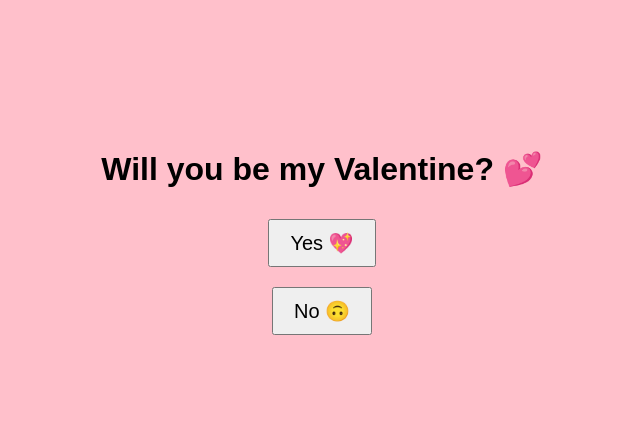
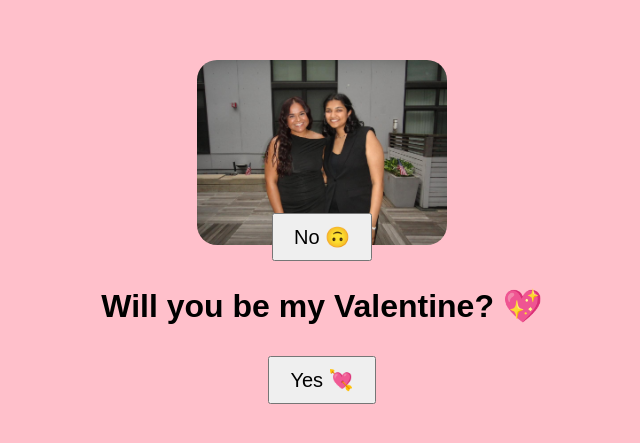
Before and after one commit to DarkDantekv/for-milee, a plain HTML site: page index.html in a window 1280 px wide. Shown: the part 171-614 px from the top of the page, without its empty margins (318-958 px from the left). Drawn offline with Linux system fonts and the light colour scheme.

Commit message:
index.html

```diff
--- a/index.html
+++ b/index.html
@@ -12,28 +12,50 @@
       height: 100vh;
       font-family: Arial, sans-serif;
       text-align: center;
+      overflow: hidden;
     }
+
+    img {
+      width: 250px;
+      border-radius: 20px;
+      margin-bottom: 20px;
+    }
+
     button {
       font-size: 20px;
       padding: 10px 20px;
       margin: 10px;
       cursor: pointer;
+      position: relative;
+    }
+
+    #noBtn {
+      position: absolute;
     }
   </style>
 </head>
 <body>
 
-  <h1>Will you be my Valentine? 💕</h1>
+  <img src="Formal2025.jpeg" alt="Us 💕">
 
-  <button onclick="yes()">Yes 💖</button>
-  <button onclick="no()">No 🙃</button>
+  <h1>Will you be my Valentine? 💖</h1>
+
+  <button onclick="yes()">Yes 💘</button>
+  <button id="noBtn">No 🙃</button>
 
   <script>
+    const noBtn = document.getElementById("noBtn");
+
+    noBtn.addEventListener("mouseover", () => {
+      const x = Math.random() * (window.innerWidth - noBtn.offsetWidth);
+      const y = Math.random() * (window.innerHeight - noBtn.offsetHeight);
+
+      noBtn.style.left = x + "px";
+      noBtn.style.top = y + "px";
+    });
+
     function yes() {
-      document.body.innerHTML = "<h1>YAY!!! 💘🥰</h1><p>I can't wait ❤️</p>";
-    }
-    function no() {
-      alert("Wrong answer 😤 try again");
+      document.body.innerHTML = "<h1>YAY!!! 💘🥰</h1><p>I can’t wait ❤️</p>";
     }
   </script>
 
```
